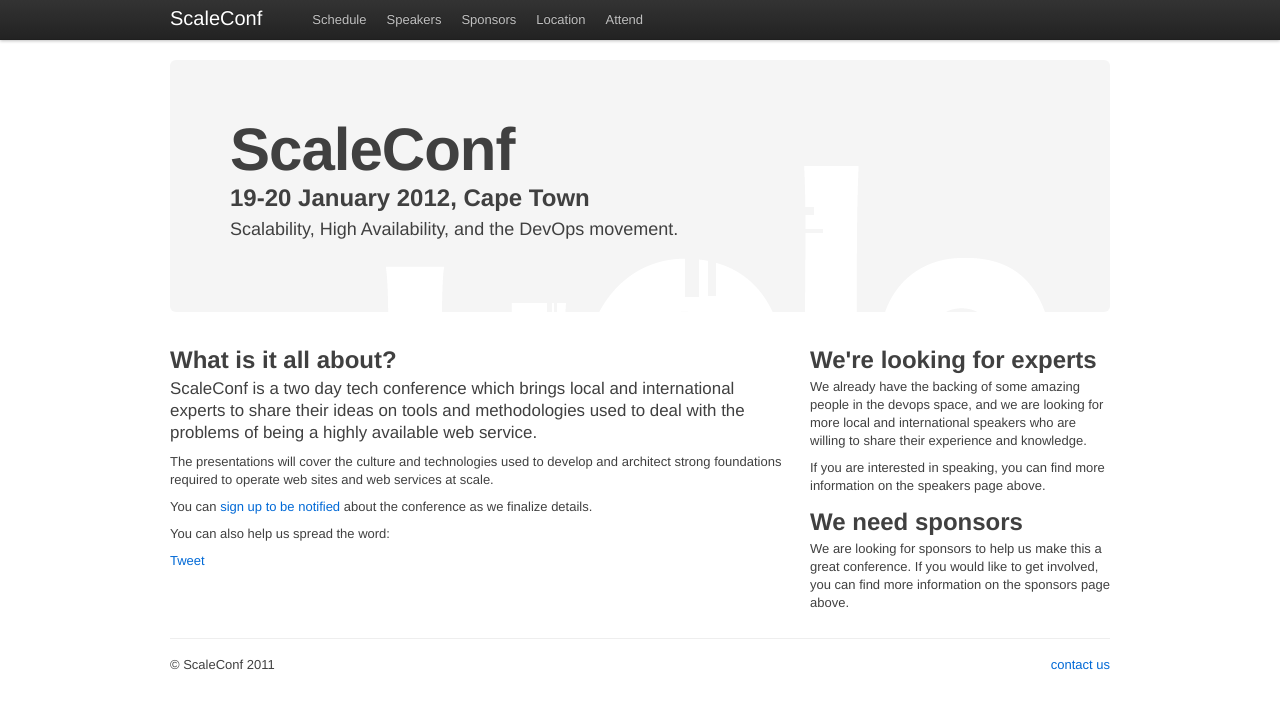
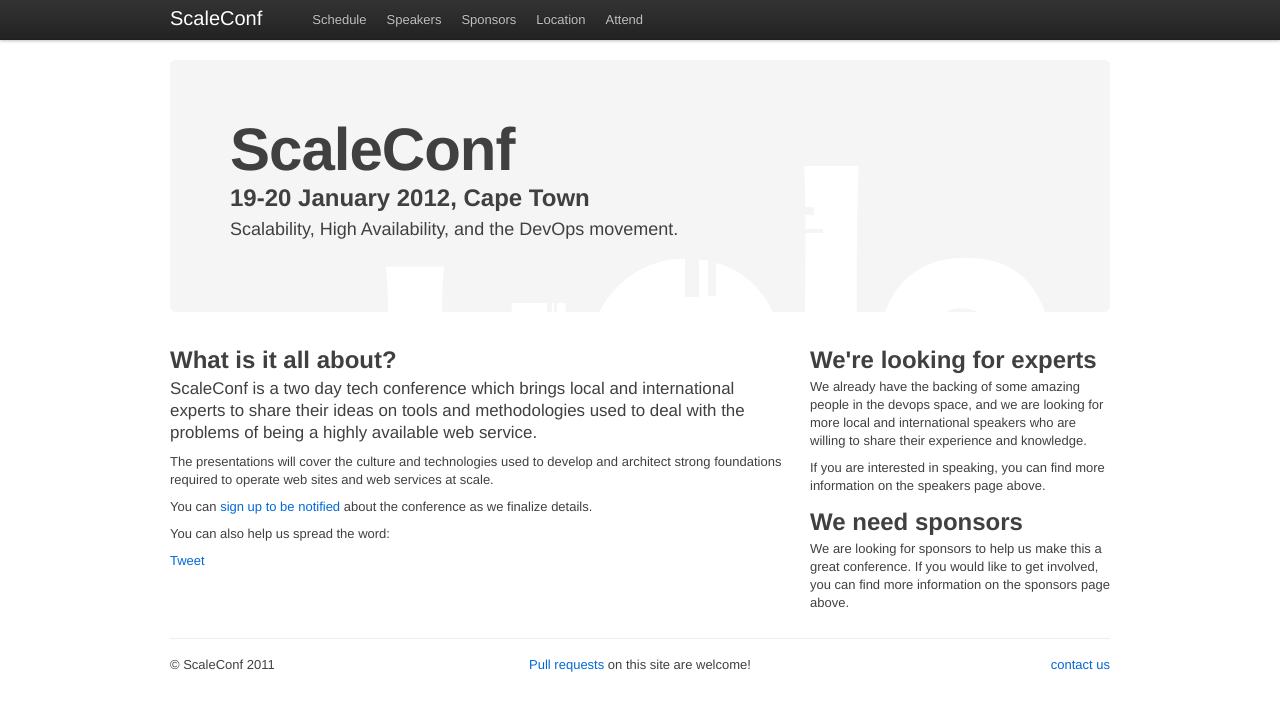
Before and after one commit to scaleconf/scaleconf.github.com, a Jekyll site: the page built from index.html, in a window 1280 px wide. Shown: the top 711 px of the page. Built offline with Jekyll 4.4.1, drawn with Linux system fonts in a browser that asks for light colours; Markdown is read by kramdown in place of the engine named in the settings; comment, search, counter and statistics services are not loaded.

Commit message:
Open source the site

```diff
--- a/_layouts/home.html
+++ b/_layouts/home.html
@@ -19,6 +19,7 @@
     <style type="text/css">
         body { padding-top: 60px; }
         .alignright { text-align: right;}
+        .aligncenter { text-align: center;}
         .bg1 { background:#f5f5f5;}
     </style>
 
@@ -67,7 +68,8 @@
       <footer>
           <p class='row'>
             <span class='span5'> &copy; ScaleConf 2011</span>
-            <span class='span11 alignright'><a href='/contact-us'>contact us</a> </span>
+            <span class='span6 aligncenter'> <a href="https://github.com/scaleconf/scaleconf.github.com/">Pull requests</a> on this site are welcome!</span>
+            <span class='span5 alignright'><a href='/contact-us'>contact us</a> </span>
           </p>
       </footer>
 
```
